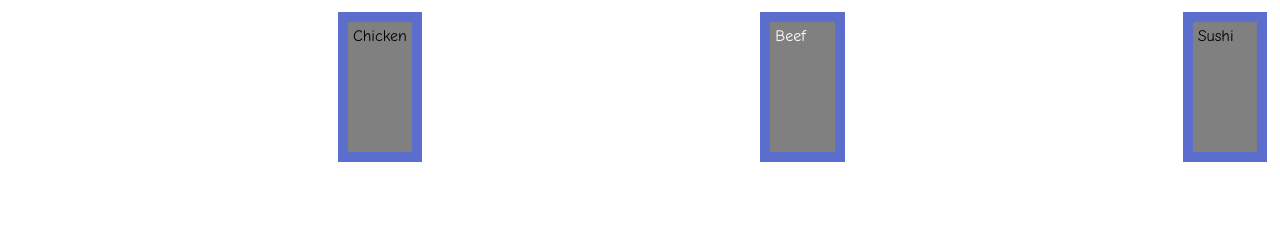
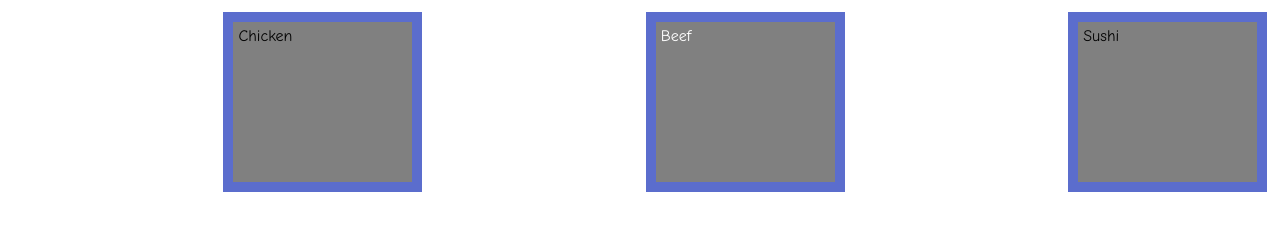
Before and after one commit to gokusen123/coursera-test, a plain HTML site: page index.html in a window 1280 px wide. Shown: the part 40-270 px from the top of the page. Drawn offline with Linux system fonts and the light colour scheme.

Commit message:
Update index.html

```diff
--- a/index.html
+++ b/index.html
@@ -21,8 +21,8 @@
       margin-righ: auto;
       margin-left: auto;
       font-family: Comic Sans MS;
-      box-sizing: border-box;
-      width: 20%;
+      box-sizing: content-box;
+      width: 40%;
       border: solid #5B6DCD 10px;
       padding: 5px;
     }
```
